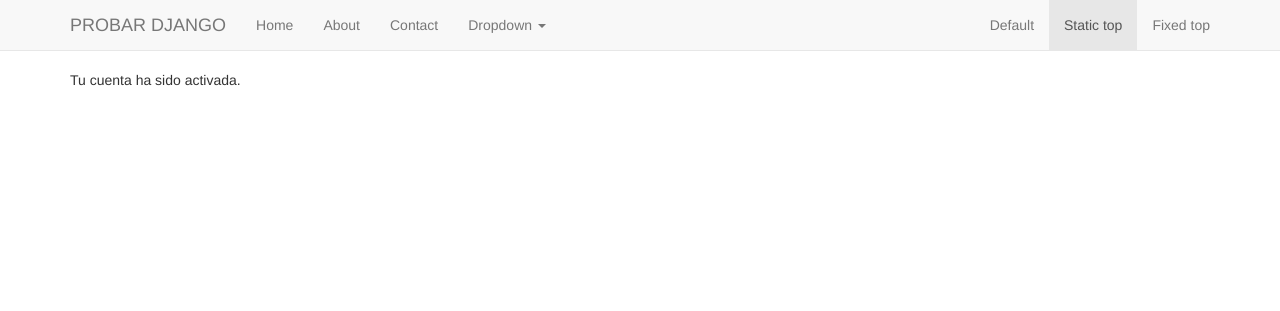
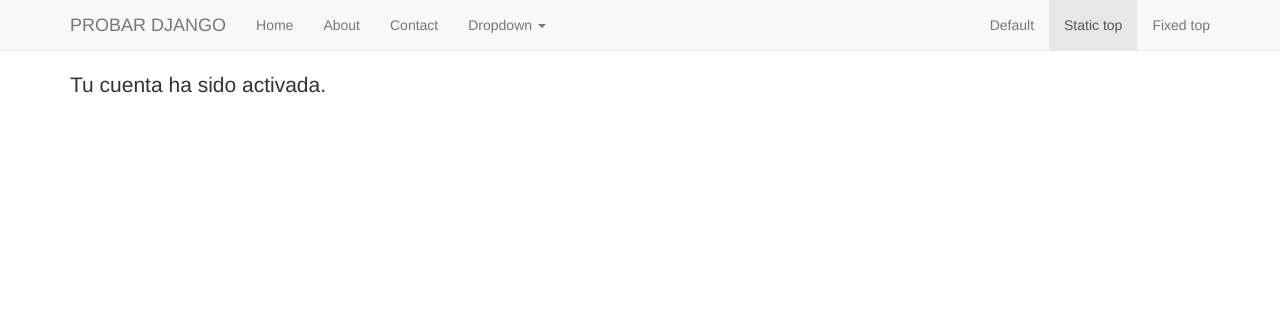
Before and after one commit to jolvary/ClasesDjango, a Django app: template src/templates/registration/activation_complete.html in a window 1280 px wide. Shown: the top 311 px of the page. Run offline with Django 3.2, Linux system fonts and the light colour scheme; the template is opened without the code that fills it, so the values that code supplies are empty; some libraries are stand-ins or nearby versions.

Commit message:
Commit Nº30
Vídeo 31

```diff
--- a/src/templates/registration/activation_complete.html
+++ b/src/templates/registration/activation_complete.html
@@ -3,5 +3,5 @@
 
 {% block content %}
 
-<p>{% trans "Tu cuenta ha sido activada." %}</p>
+<p class="lead">{% trans "Tu cuenta ha sido activada." %}</p>
 {% endblock %}
--- a/src/templates/registration/activation_email.txt
+++ b/src/templates/registration/activation_email.txt
@@ -2,6 +2,10 @@
 
 {% trans "Activa tu cuenta en" %} {{ site.name }}:
 
+Hola,
+Haz click en el enlace para activar tu cuenta.
 http://{{ site.domain }}{% url 'registration_activate' activation_key %}
 
 {% blocktrans %}Enlace válido durante {{ expiration_days }} días.{% endblocktrans %}
+
+-Team PATATA
```
Also changed, not shown: src/db.sqlite3, 1 other file.
